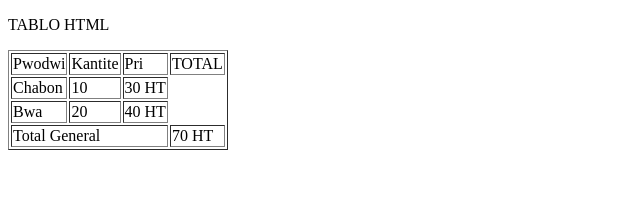
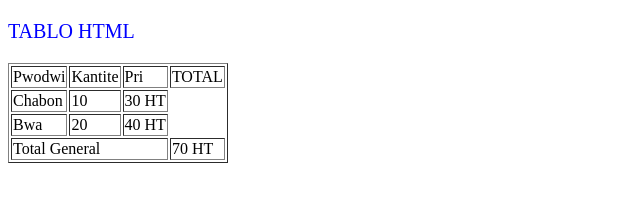
Before and after one commit to Gaseduforma/gitablometod1, a plain HTML site: page index.html in a window 1280 px wide. Shown: the whole page, without its empty margins (0-640 px from the left). Drawn offline with Linux system fonts and the light colour scheme.

Commit message:
Add files via upload

```diff
--- a/index.html
+++ b/index.html
@@ -1,12 +1,19 @@
+
 <!DOCTYPE html>
 <html lang="en">
 <head>
     <meta charset="UTF-8">
     <meta name="viewport" content="width=device-width, initial-scale=1.0">
     <title>TABLO</title>
+    <style>
+        p{
+            color: blue;
+            font-size: 20px;
+        }
+    </style>
 </head>
 <body>
-    <p style="font-size: 20;">TABLO HTML</p>
+    <p>TABLO HTML</p>
     <table border="1">
         <!-- sa a se tet tablo -->
          <thead>
```
